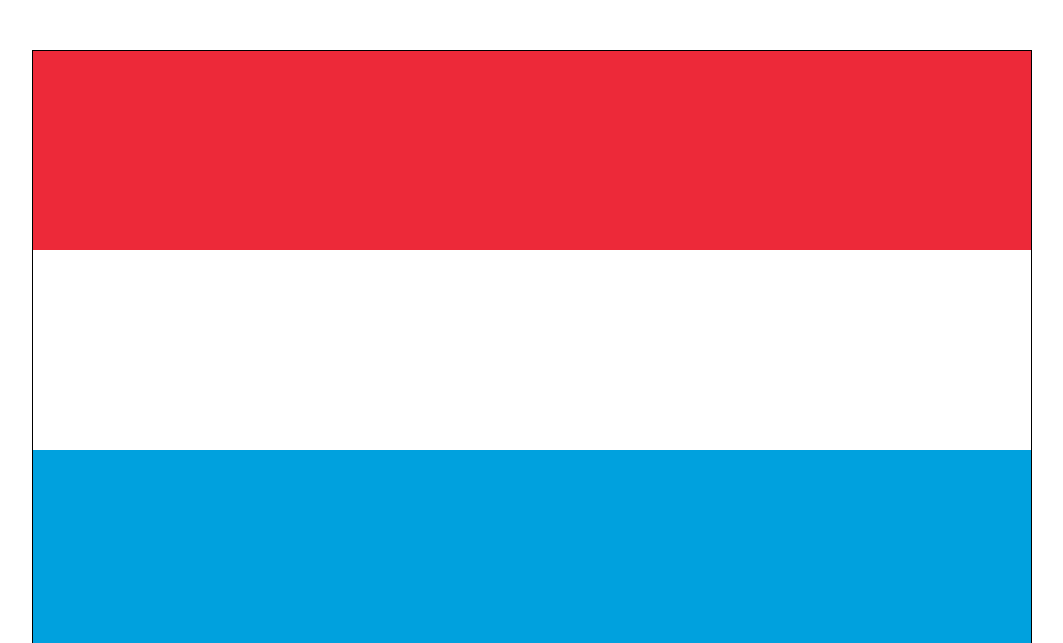
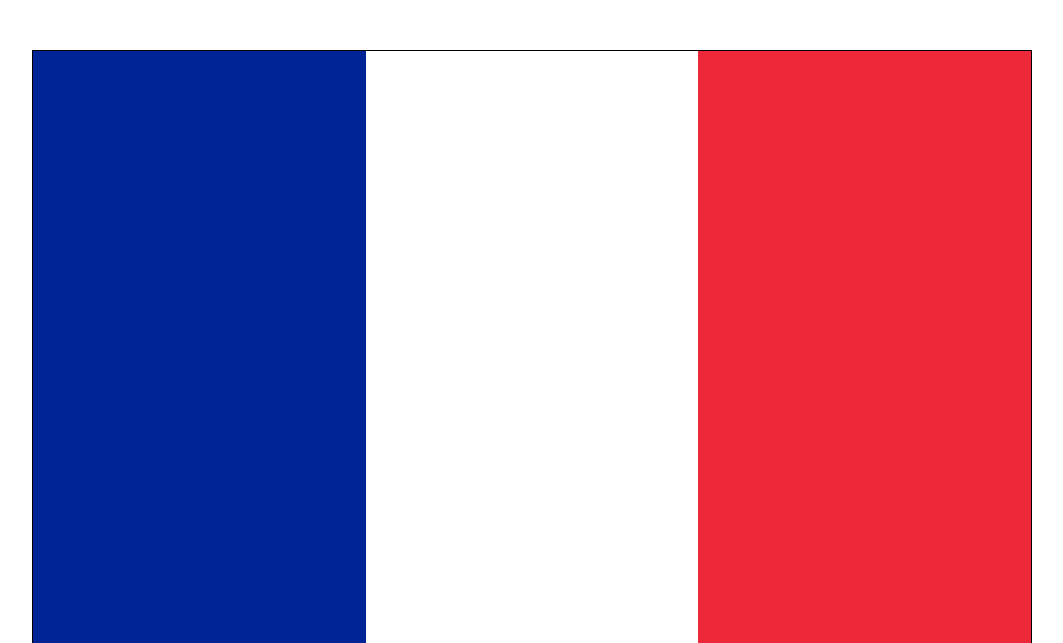
Before and after one commit to mekdad306/France, a plain HTML site: page index.html in a window 1280 px wide. Shown: the top 643 px of the page, without its empty margins (108-1171 px from the left). Drawn offline with Linux system fonts and the light colour scheme.

Commit message:
Update style.css

```diff
--- a/style.css
+++ b/style.css
@@ -11,17 +11,18 @@
     margin-top: 50px;
 }
 .box-base{
-    width: 100%;
-    height: 33.333%;
+    width: 33.333%;
+    height: 100%;
+    float: left;
 }
 .box1{
-    background-color: #ED2939 ;
+    background-color: #002395;
 }
 .box2{
     background-color: #FFFFFF;
 }
 .box3{
-    background-color: #00A1DE;
+    background-color: #ED2939;
 }
 .name{
     font-size: 18px;
```
